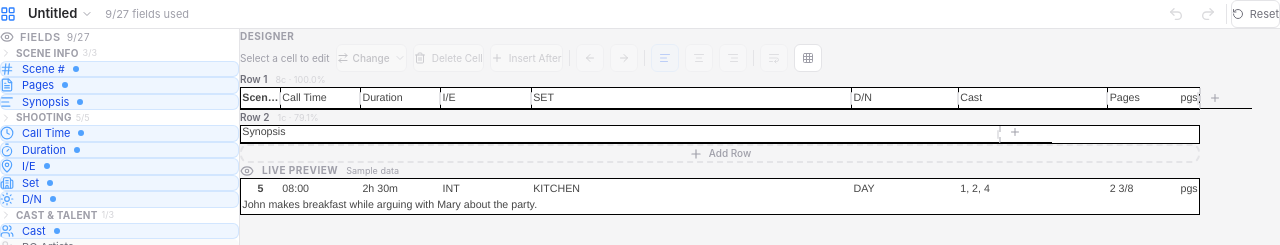
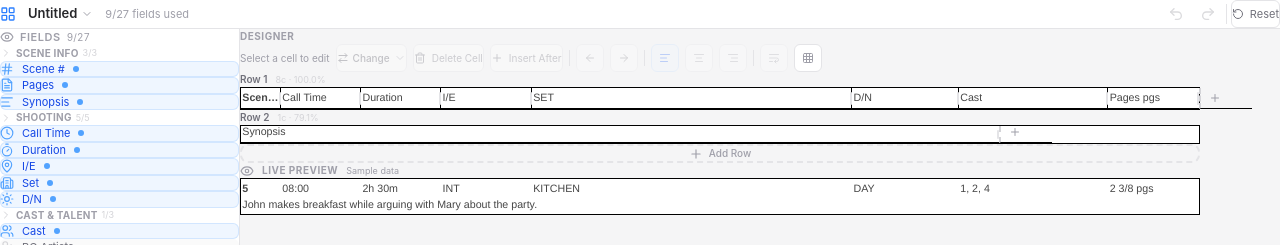
Before and after one commit to gabathanasiou/ribbon_editor, a React (Vite) app: page / in a window 1280 px wide. Shown: the top 245 px of the page. Built offline with nearby package versions, Linux system fonts and the light colour scheme.

Commit message:
fix suffix positioning — sits right after value text, spacer absorbs remaining width

```diff
--- a/src/App.tsx
+++ b/src/App.tsx
@@ -832,19 +832,20 @@
                                   display: 'flex',
                                   textAlign: align, fontSize: '8pt', lineHeight: 1.1,
                                   fontWeight: c.field === 'sceneNumber' ? 700 : 500,
-                                  overflow: c.wrap ? 'visible' : (ci < row.cells.length - 1 ? 'hidden' : 'visible'),
                                   textTransform: c.field === 'set' ? 'uppercase' : 'none',
                                   color: assigned ? undefined : '#d4d4d8',
+                                  overflow: c.wrap ? 'visible' : 'hidden',
                                 }}>
                                   {c.prefix && <span style={{ flexShrink: 0, whiteSpace: 'nowrap' }}>{c.prefix}{'\u00A0'}</span>}
                                   <span style={{
-                                    flex: '1 1 0', minWidth: 0,
+                                    flexShrink: 1, minWidth: 0,
+                          overflow: 'hidden',
+                                    textOverflow: c.wrap ? 'clip' : (ci < row.cells.length - 1 ? 'ellipsis' : 'clip'),
                                     whiteSpace: c.wrap ? 'normal' : 'nowrap',
-                                    overflow: c.wrap ? 'visible' : (ci < row.cells.length - 1 ? 'hidden' : 'visible'),
-                                    textOverflow: c.wrap ? 'clip' : (ci < row.cells.length - 1 ? 'ellipsis' : 'clip'),
                                     wordBreak: c.wrap ? 'break-word' : undefined,
                                   }}>{assigned ? label : 'Empty'}</span>
                                   {c.suffix && <span style={{ flexShrink: 0, whiteSpace: 'nowrap' }}>{'\u00A0'}{c.suffix}</span>}
+                                  {ci < row.cells.length - 1 && <span style={{ flex: '1 1 0' }} />}
                                 </div>
                               </div>
 
@@ -939,13 +940,14 @@
                           <div style={{ display: 'flex' }}>
                             {c.prefix && <span style={{ flexShrink: 0, whiteSpace: 'nowrap' }}>{c.prefix}{'\u00A0'}</span>}
                             <span style={{
-                              flex: '1 1 0', minWidth: 0,
-                              whiteSpace: c.wrap ? 'normal' : 'nowrap',
+                              flexShrink: 1, minWidth: 0,
                               overflow: c.wrap ? 'visible' : (ci < row.cells.length - 1 ? 'hidden' : 'visible'),
                               textOverflow: c.wrap ? 'clip' : (ci < row.cells.length - 1 ? 'ellipsis' : 'clip'),
+                              whiteSpace: c.wrap ? 'normal' : 'nowrap',
                               wordBreak: c.wrap ? 'break-word' : undefined,
                             }}>{val}</span>
                             {c.suffix && <span style={{ flexShrink: 0, whiteSpace: 'nowrap' }}>{'\u00A0'}{c.suffix}</span>}
+                            {ci < row.cells.length - 1 && <span style={{ flex: '1 1 0' }} />}
                           </div>
                         </div>
                       );
```
